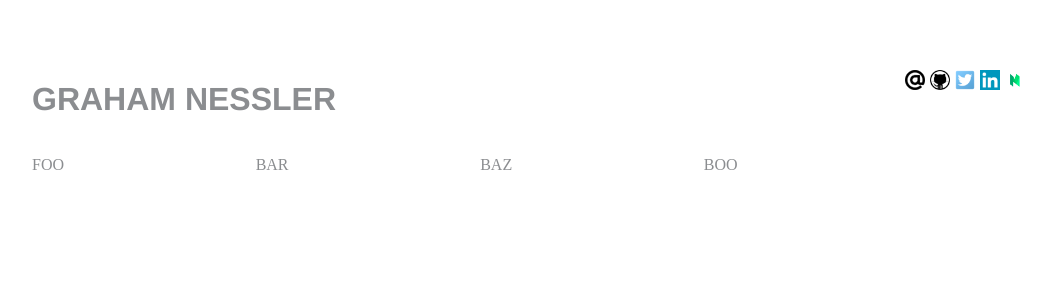
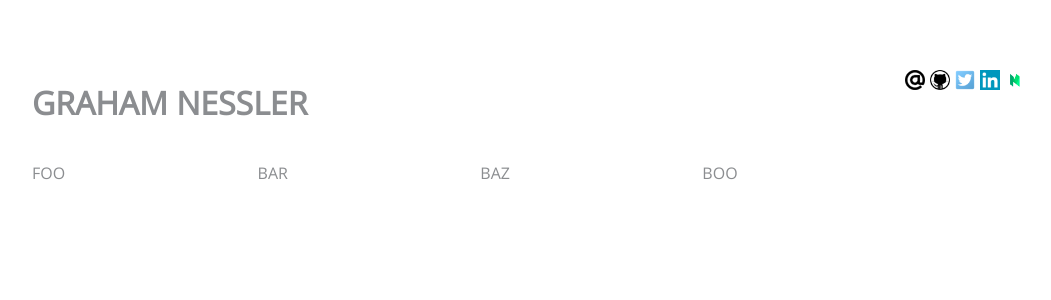
Before and after one commit to gness1804/personal-site, a Vue app: page / in a window 1280 px wide. Shown: the top 300 px of the page, without its empty margins (104-1155 px from the left). Built offline with nearby package versions, Linux system fonts and the light colour scheme.

Commit message:
Change font to Open Sans

```diff
--- a/public/index.html
+++ b/public/index.html
@@ -5,6 +5,7 @@
     <meta http-equiv="X-UA-Compatible" content="IE=edge">
     <meta name="viewport" content="width=device-width,initial-scale=1.0">
     <link rel="shortcut icon" href="<%= webpackConfig.output.publicPath %>favicon.ico">
+    <link href="https://fonts.googleapis.com/css?family=Open+Sans" rel="stylesheet">
     <title>Graham Nessler</title>
   </head>
   <body>
@@ -17,6 +18,10 @@
     <!-- built files will be auto injected -->
   </body>
   <style>
+    * {
+      font-family: 'Open Sans', sans-serif;
+    }
+
     .clickable-img {
       cursor: pointer;
     }
--- a/src/components/Header.vue
+++ b/src/components/Header.vue
@@ -57,7 +57,6 @@
 
   .header h1 {
     color: #8B8D90;
-    font-family: 'Helvetica', sans-serif;
     text-transform: uppercase;
   }
 
```
